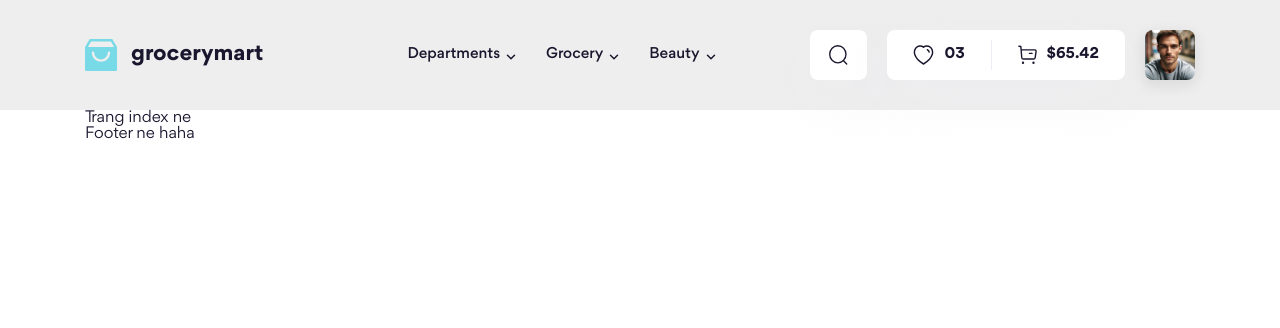
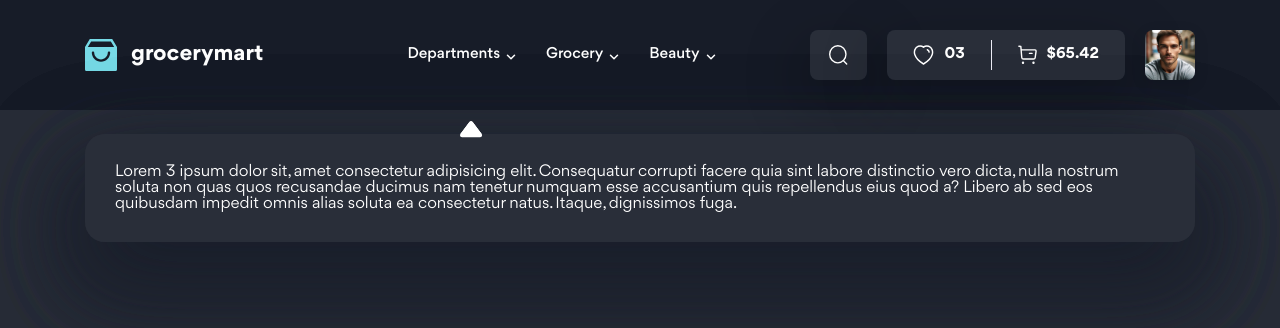
Before and after one commit to rtinh785/f8-8, a website: page index.html in a window 1280 px wide. Drawn offline with Linux system fonts and the light colour scheme.

Commit message:
Lam phan dropdown

```diff
--- a/assets/js/scripts.js
+++ b/assets/js/scripts.js
@@ -1,15 +1,90 @@
+const $ = document.querySelector.bind(document);
+const $$ = document.querySelectorAll.bind(document);
+
+/**
+ * Hàm tải template
+ *
+ * Cách dùng:
+ * <div id="parent"></div>
+ * <script>
+ *  load("#parent", "./path-to-template.html");
+ * </script>
+ */
 function load(selector, path) {
     const cached = localStorage.getItem(path);
     if (cached) {
-        document.querySelector(selector).innerHTML = cached;
+        $(selector).innerHTML = cached;
     }
 
     fetch(path)
         .then((res) => res.text())
         .then((html) => {
             if (html !== cached) {
-                document.querySelector(selector).innerHTML = html;
+                $(selector).innerHTML = html;
                 localStorage.setItem(path, html);
             }
+        })
+        .finally(() => {
+            window.dispatchEvent(new Event("template-loaded"));
         });
 }
+
+/**
+ * Hàm kiểm tra một phần tử
+ * có bị ẩn bởi display: none không
+ */
+function isHidden(element) {
+    if (!element) return true;
+
+    if (window.getComputedStyle(element).display === "none") {
+        return true;
+    }
+
+    let parent = element.parentElement;
+    while (parent) {
+        if (window.getComputedStyle(parent).display === "none") {
+            return true;
+        }
+        parent = parent.parentElement;
+    }
+
+    return false;
+}
+
+/**
+ * Hàm buộc một hành động phải đợi
+ * sau một khoảng thời gian mới được thực thi
+ */
+function debounce(func, timeout = 300) {
+    let timer;
+    return (...args) => {
+        clearTimeout(timer);
+        timer = setTimeout(() => {
+            func.apply(this, args);
+        }, timeout);
+    };
+}
+
+/**
+ * Hàm tính toán vị trí arrow cho dropdown
+ *
+ * Cách dùng:
+ * 1. Thêm class "js-dropdown-list" vào thẻ ul cấp 1
+ * 2. CSS "left" cho arrow qua biến "--arrow-left-pos"
+ */
+const calArrowPos = debounce(() => {
+    if (isHidden($(".js-dropdown-list"))) return;
+
+    const items = $$(".js-dropdown-list > li");
+
+    items.forEach((item) => {
+        const arrowPos = item.offsetLeft + item.offsetWidth / 2;
+        item.style.setProperty("--arrow-left-pos", `${arrowPos}px`);
+    });
+});
+
+// Tính toán lại vị trí arrow khi resize trình duyệt
+window.addEventListener("resize", calArrowPos);
+
+// Tính toán lại vị trí arrow sau khi tải template
+window.addEventListener("template-loaded", calArrowPos);
--- a/index.html
+++ b/index.html
@@ -1,5 +1,5 @@
 <!DOCTYPE html>
-<html lang="en" >
+<html lang="en" class="dark">
    <head>
       <meta charset="UTF-8" />
       <meta name="viewport" content="width=device-width, initial-scale=1.0" />
@@ -51,7 +51,7 @@
 
         <header id="header" class="header">
          <script>
-            load("#header", "./template/header.html");
+            load("#header", "./templates/header.html");
          </script>
       </header>
 
@@ -60,14 +60,14 @@
 
       <!-- Main -->
 
-      <p>Trang index ne</p>
+      <!-- <p>Trang index ne</p> -->
 
       <!-- Footer -->
 
       <footer id="footer">
-         <script>
-            load("#footer", "./template/footer.html");
-         </script>
+         <!-- <script>
+            load("#footer", "./templates/footer.html");
+         </script> -->
       </footer>
     </div>
 
--- a/scss/base/_base.scss
+++ b/scss/base/_base.scss
@@ -12,6 +12,7 @@ body {
    font-size: 1.6rem;
    font-family: "Gordita", sans-serif;
    color: var(--text-color);
+   background-color: var(--body-color);
 }
 
 a {
--- /dev/null
+++ b/scss/components/_dropdown.scss
@@ -0,0 +1,20 @@
+.dropdown {
+   position: absolute;
+   left: 0;
+   padding-top: 54px;
+
+   &__inner {
+      position: relative;
+      padding: 30px 62px 30px 30px;
+      border-radius: 20px;
+      background:  var(--drop-down-bg-color);
+      box-shadow: 0px 40px 90px 20px var(--drop-down-shadow);
+      &::before {
+        content: url(../icons/drop-down-icon.svg);
+        position: absolute;
+        top: -13px;
+        left: var(--arrow-left-pos);
+        transform: -50%;
+      }
+   }
+}
--- a/scss/components/_index.scss
+++ b/scss/components/_index.scss
@@ -1 +1,2 @@
-@forward './logo'
+@forward './logo';
+@forward './dropdown';
--- a/scss/layout/_header.scss
+++ b/scss/layout/_header.scss
@@ -10,11 +10,18 @@
    background-color: var(--header-bg-color);
    padding-top: 30px;
    padding-bottom: 30px;
-
+   @include abstracts.breakpoints(lg) {
+      padding-top: 16px;
+      padding-bottom: 16px;
+   }
 }
 
 .top-bar {
    @extend %flexItemCenter;
+   @include abstracts.breakpoints (lg) {
+      justify-content: space-between;
+   }
+   position: relative;
 
    &__more{
       display: none;
@@ -42,6 +49,7 @@
 
    &__link {
       @extend %flexItemCenter;
+      height: 50px;
       column-gap: 6px;
       font-size: 1.5rem;
       font-weight: 500;
@@ -58,6 +66,9 @@
    column-gap: 20px;
    margin-left: auto;
 
+   @include abstracts.breakpoints (md) {
+      margin-left: initial;
+   }
 
    &__group {
       @extend %flexItemCenter;
--- a/scss/theme/_dark.scss
+++ b/scss/theme/_dark.scss
@@ -1,15 +1,21 @@
 html.dark {
-    // Text-color
-   --text-color: #FFF;
+   // Text-color
+   --text-color: #fff;
 
    // Icon-color
-   --icon-color:  brightness(0) saturate(100%) invert(100%) sepia(0%) saturate(4933%) hue-rotate(326deg) brightness(108%) contrast(108%);
+   --icon-color: brightness(0) saturate(100%) invert(100%) sepia(0%)
+      saturate(4933%) hue-rotate(326deg) brightness(108%) contrast(108%);
 
+   // body
+   --body-color: #292e39;
 
    // Header
-   --header-bg-color: #171C28;
+   --header-bg-color: #171c28;
    // top-act
-   --top-act-group-bg-color: #292E39;
-   --top-act-group-shadow: rgba(0, 0, 0, 0.20);
-   --top-act-separate: #EDEDF6;
- }
+   --top-act-group-bg-color: #292e39;
+   --top-act-group-shadow: rgba(0, 0, 0, 0.2);
+   --top-act-separate: #ededf6;
+   //  drop-down
+   --drop-down-bg-color: #292e39;
+   --drop-down-shadow: rgba(23, 28, 40, 0.4);
+}
--- a/scss/theme/_light.scss
+++ b/scss/theme/_light.scss
@@ -1,3 +1,5 @@
+@use '../abstracts';
+
 html {
    // Text-color
    --text-color: #1a162e;
@@ -6,11 +8,25 @@ html {
    --icon-color: brightness(0) saturate(100%) invert(8%) sepia(14%)
       saturate(2821%) hue-rotate(211deg) brightness(95%) contrast(96%);
 
+   // Body
+   --body-color: #F6F6F6;
+
    // Header
    --header-bg-color: #eeeeee;
+   // mobile
+   @include abstracts.breakpoints(lg) {
+      --header-bg-color: #fff;
+   }
    // top-act
    --top-act-group-bg-color: #fff;
    --top-act-group-shadow: rgba(237, 237, 246, 0.2);
    --top-act-separate: #ededf6;
    --top-act-avatar-shadow: rgba(0, 0, 0, 0.08);
+   // drop-down
+   --drop-down-bg-color: #fff;
+   --drop-down-shadow: rgba(200, 200, 200, 0.40);
+
+
+
+
 }
--- a/template/header.html
+++ /dev/null
@@ -1,100 +0,0 @@
-<div class="container">
-   <div class="top-bar">
-
-      <!-- Mobile - More-button -->
-       <button class="top-bar__more">
-         <img src="./assets/icons/more.svg" alt="More" class="op-bar__more-icon icon">
-       </button>
-
-      <!-- Logo -->
-        <a href="./" class="logo">
-            <img
-               src="./assets/icons/logo.svg"
-               alt="grocerymart"
-               class="logo__img"
-            />
-            <h1 class="logo__title">grocerymart</h1>
-         </a>
-
-      <!-- Navbar -->
-      <nav class="navbar">
-         <ul class="navbar__list">
-            <li>
-               <a href="#!" class="navbar__link"
-                  >Departments
-                  <img
-                     class="navbar__arrow icon"
-                     src="./assets/icons/arrow-down.svg"
-                     alt=""
-                  />
-               </a>
-            </li>
-            <li>
-               <a href="#!" class="navbar__link"
-                  >Grocery
-                  <img
-                     class="navbar__arrow icon"
-                     src="./assets/icons/arrow-down.svg"
-                     alt=""
-                  />
-               </a>
-            </li>
-            <li>
-               <a href="#!" class="navbar__link"
-                  >Beauty
-                  <img
-                     class="navbar__arrow icon"
-                     src="./assets/icons/arrow-down.svg"
-                     alt=""
-                  />
-               </a>
-            </li>
-         </ul>
-      </nav>
-
-      <!-- Action -->
-      <div class="top-act">
-         <!-- Search button -->
-         <div class="top-act__group">
-            <button class="top-act__btn">
-               <img
-                  src="./assets/icons/search.svg"
-                  alt=""
-                  class="top-act__icon icon"
-               />
-            </button>
-         </div>
-
-         <!-- Heart and buy button -->
-         <div class="top-act__group">
-            <!-- Heart button -->
-            <button class="top-act__btn">
-               <img
-                  src="./assets/icons/heart.svg"
-                  alt=""
-                  class="top-act__icon icon"
-               />
-               <span class="top-act__title">03</span>
-            </button>
-
-            <!-- Separate -->
-            <div class="top-act__separate"></div>
-
-            <!-- Buy button -->
-            <button class="top-act__btn">
-               <img src="./assets/icons/buy.svg" alt="" class="top-act__icon icon" />
-               <span class="top-act__title">$65.42</span>
-            </button>
-         </div>
-
-         <!-- Avatar -->
-         <div class="top-act__user">
-            <img
-               src="../assets/img/avatar.jpg"
-               alt="avatar"
-               class="top-act__avatar"
-            />
-         </div>
-      </div>
-   </div>
-</div>
--- /dev/null
+++ b/templates/header.html
@@ -0,0 +1,140 @@
+<div class="container">
+   <div class="top-bar">
+      <!-- Mobile - More-button -->
+      <button class="top-bar__more">
+         <img
+            src="./assets/icons/more.svg"
+            alt="More"
+            class="op-bar__more-icon icon"
+         />
+      </button>
+
+      <!-- Logo -->
+      <a href="./" class="logo">
+         <img
+            src="./assets/icons/logo.svg"
+            alt="grocerymart"
+            class="logo__img"
+         />
+         <h1 class="logo__title">grocerymart</h1>
+      </a>
+
+      <!-- Navbar -->
+      <nav class="navbar">
+         <ul class="navbar__list js-dropdown-list">
+            <li>
+               <a href="#!" class="navbar__link"
+                  >Departments
+                  <img
+                     class="navbar__arrow icon"
+                     src="./assets/icons/arrow-down.svg"
+                     alt=""
+                  />
+               </a>
+               <div class="dropdown">
+                  <div class="dropdown__inner">
+                     Lorem ipsum dolor sit, amet consectetur adipisicing elit.
+                     Consequatur corrupti facere quia sint labore distinctio
+                     vero dicta, nulla nostrum soluta non quas quos recusandae
+                     ducimus nam tenetur numquam esse accusantium quis
+                     repellendus eius quod a? Libero ab sed eos quibusdam
+                     impedit omnis alias soluta ea consectetur natus. Itaque,
+                     dignissimos fuga.
+                  </div>
+               </div>
+            </li>
+            <li>
+               <a href="#!" class="navbar__link"
+                  >Grocery
+                  <img
+                     class="navbar__arrow icon"
+                     src="./assets/icons/arrow-down.svg"
+                     alt=""
+                  />
+               </a>
+               <div class="dropdown">
+                  <div class="dropdown__inner">
+                     Lorem 2 ipsum dolor sit, amet consectetur adipisicing elit.
+                     Consequatur corrupti facere quia sint labore distinctio
+                     vero dicta, nulla nostrum soluta non quas quos recusandae
+                     ducimus nam tenetur numquam esse accusantium quis
+                     repellendus eius quod a? Libero ab sed eos quibusdam
+                     impedit omnis alias soluta ea consectetur natus. Itaque,
+                     dignissimos fuga.
+                  </div>
+               </div>
+            </li>
+            <li>
+               <a href="#!" class="navbar__link"
+                  >Beauty
+                  <img
+                     class="navbar__arrow icon"
+                     src="./assets/icons/arrow-down.svg"
+                     alt=""
+                  />
+               </a>
+               <div class="dropdown">
+                  <div class="dropdown__inner">
+                     Lorem 3 ipsum dolor sit, amet consectetur adipisicing elit.
+                     Consequatur corrupti facere quia sint labore distinctio
+                     vero dicta, nulla nostrum soluta non quas quos recusandae
+                     ducimus nam tenetur numquam esse accusantium quis
+                     repellendus eius quod a? Libero ab sed eos quibusdam
+                     impedit omnis alias soluta ea consectetur natus. Itaque,
+                     dignissimos fuga.
+                  </div>
+               </div>
+            </li>
+         </ul>
+      </nav>
+
+      <!-- Action -->
+      <div class="top-act">
+         <!-- Search button -->
+         <div class="top-act__group">
+            <button class="top-act__btn">
+               <img
+                  src="./assets/icons/search.svg"
+                  alt=""
+                  class="top-act__icon icon"
+               />
+            </button>
+         </div>
+
+         <!-- Heart and buy button -->
+         <div class="top-act__group">
+            <!-- Heart button -->
+            <button class="top-act__btn">
+               <img
+                  src="./assets/icons/heart.svg"
+                  alt=""
+                  class="top-act__icon icon"
+               />
+               <span class="top-act__title">03</span>
+            </button>
+
+            <!-- Separate -->
+            <div class="top-act__separate"></div>
+
+            <!-- Buy button -->
+            <button class="top-act__btn">
+               <img
+                  src="./assets/icons/buy.svg"
+                  alt=""
+                  class="top-act__icon icon"
+               />
+               <span class="top-act__title">$65.42</span>
+            </button>
+         </div>
+
+         <!-- Avatar -->
+         <div class="top-act__user">
+            <img
+               src="./assets/img/avatar.jpg"
+               alt="avatar"
+               class="top-act__avatar"
+            />
+         </div>
+      </div>
+   </div>
+</div>
```
Also changed, not shown: sign-in.html (+2 -2 lines), sign-up.html (+2 -2 lines), assets/css/main.css, assets/icons/drop-down-icon.svg (added), templates/footer.html (renamed from template/footer.html), 1 other file.
